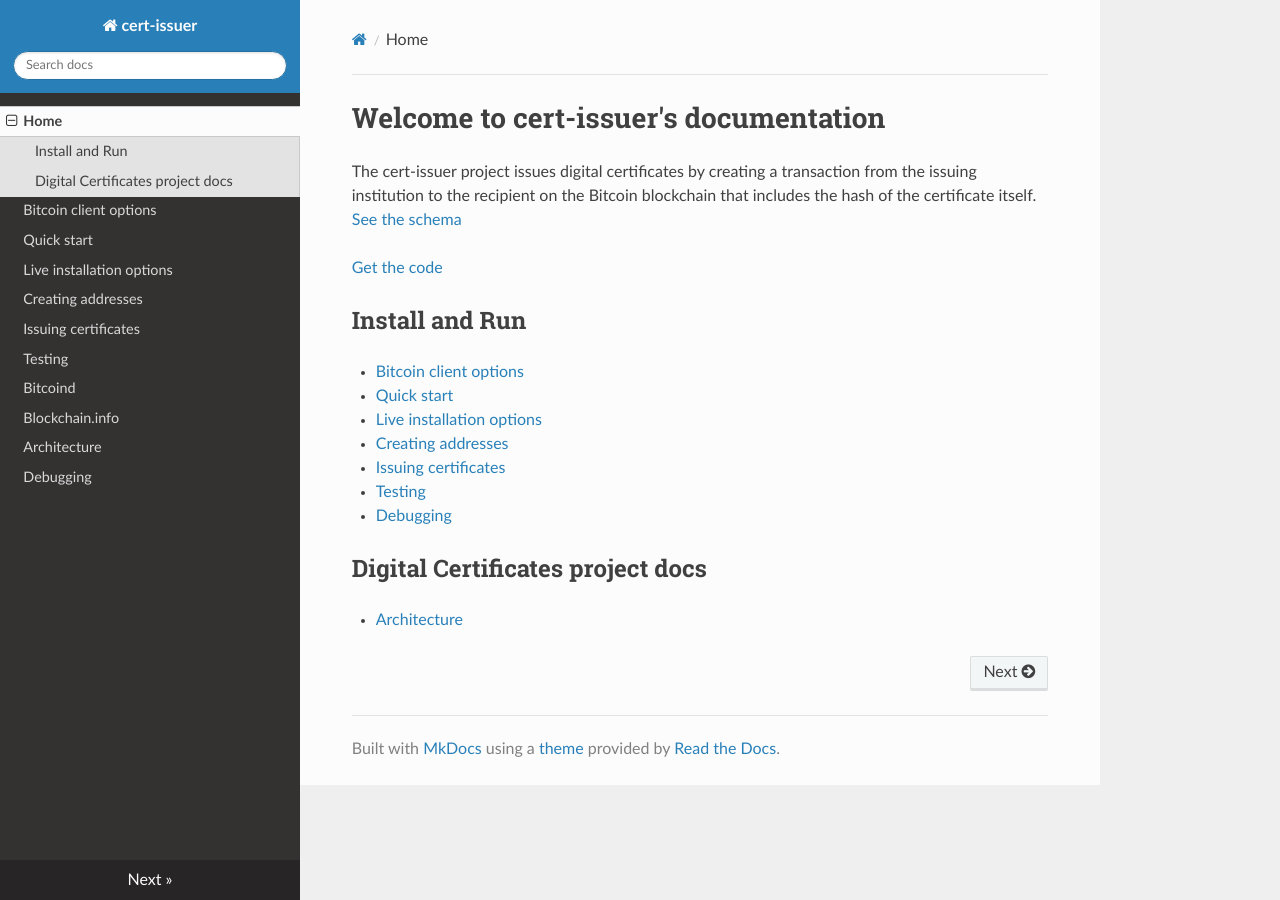
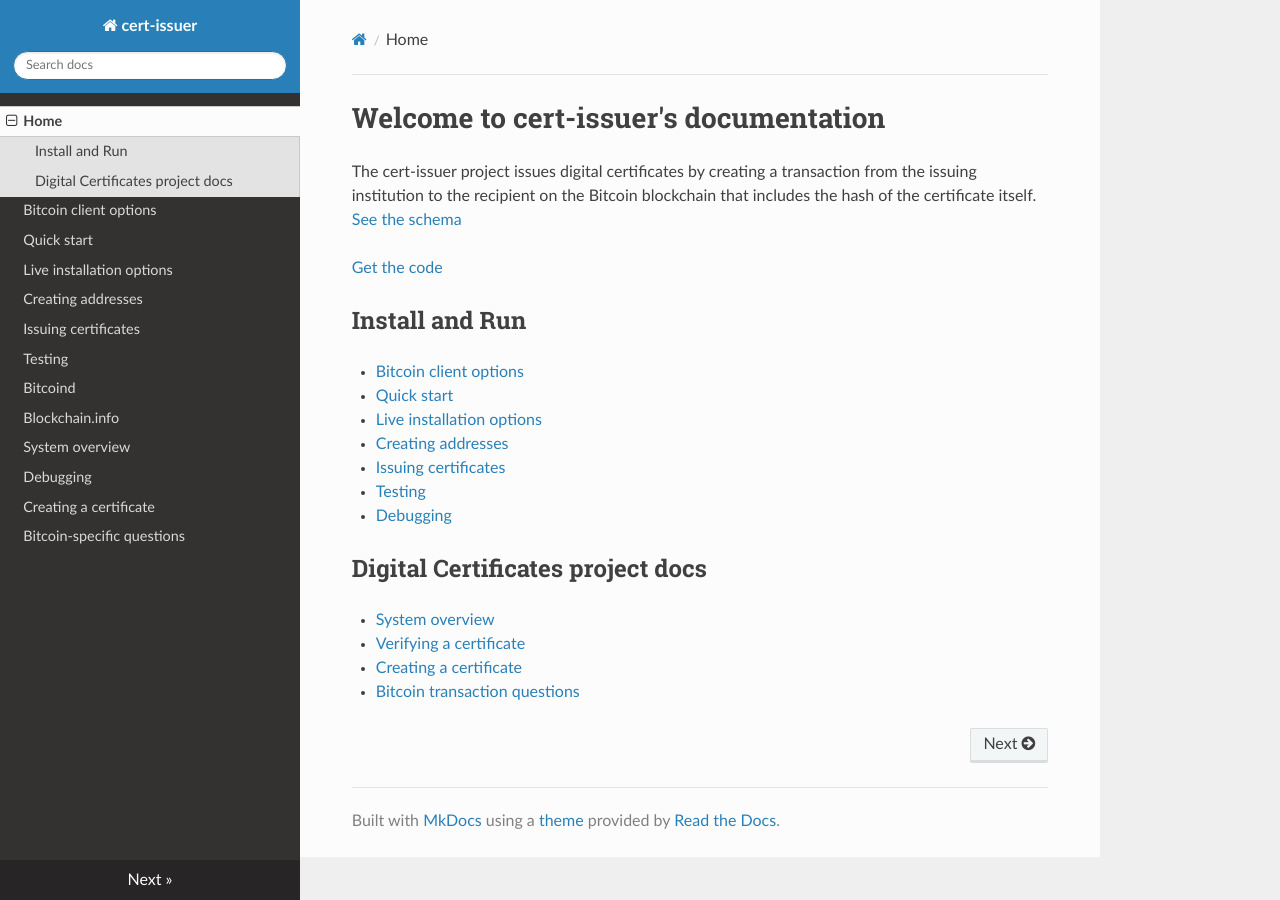
Before and after one commit to blockchain-certificates/cert-issuer, an MkDocs documentation site: the page built from docs/index.md, in a window 1280 px wide. Built offline with MkDocs 1.6.1, drawn with Linux system fonts in a browser that asks for light colours; nearby versions of some CDN libraries; old or Windows-style settings are respelled for this version of MkDocs.

Commit message:
faq docs

```diff
--- a/docs/index.md
+++ b/docs/index.md
@@ -20,4 +20,7 @@ Install and Run
 Digital Certificates project docs
 ---------------------------------
 
-- [Architecture](architecture.md)
+- [System overview](system_overview.md)
+- [Verifying a certificate](http://cert-viewer.readthedocs.io/en/latest/verify/)
+- [Creating a certificate](creating_cert.md)
+- [Bitcoin transaction questions](bitcoin_faq.md)
--- a/mkdocs.yml
+++ b/mkdocs.yml
@@ -10,8 +10,10 @@ pages:
 - Testing: testing.md
 - Bitcoind: bitcoind.md
 - Blockchain.info: blockchain_info.md
-- Architecture: architecture.md
+- System overview: system_overview.md
 - Debugging: debugging.md
+- Creating a certificate: creating_cert.md
+- Bitcoin-specific questions: bitcoin_faq.md
 
 
 theme: readthedocs
```
Also changed, not shown: docs/bitcoin_faq.md (added, +45 -0 lines), docs/creating_cert.md (added, +16 -0 lines), docs/system_overview.md (renamed from docs/architecture.md).
